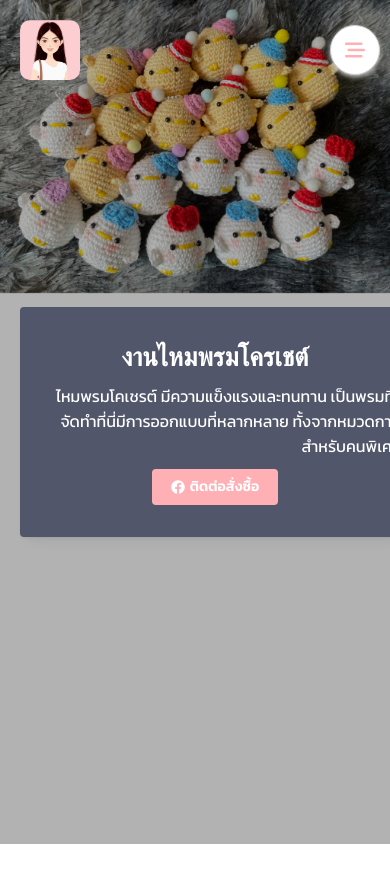
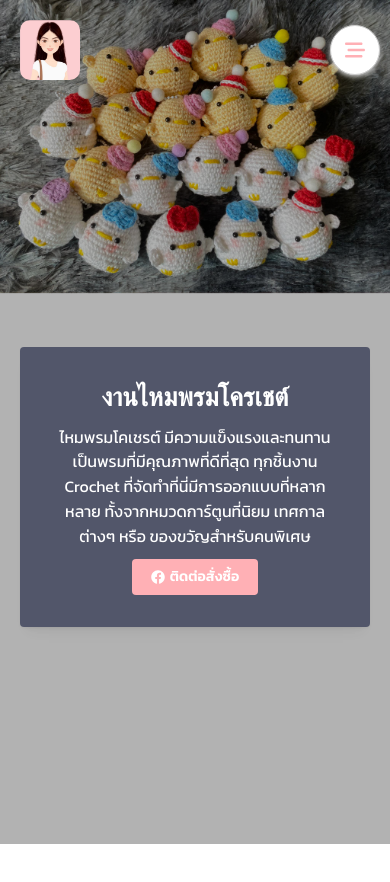
Before and after one commit to Ghnuttapong/may-crochet, a Next.js app: page / in a window 390 px wide. Shown: the top 882 px of the page. Before the commit the page ends 844 px from the top, so only its background shows below. Built offline with nearby package versions, Linux system fonts and the light colour scheme.

Commit message:
Update Hero

```diff
--- a/app/globals.css
+++ b/app/globals.css
@@ -80,3 +80,13 @@ body {
   border-radius: 10px;
   overflow: hidden;
 }
+
+@media (max-width: 500px) {
+  .container-hero .overlay .overlay-text .text-detail {
+    width: auto;
+  }
+
+  .container-hero .overlay, .container-hero .overlay .overlay-text {
+    position: unset;
+  }
+}
```
